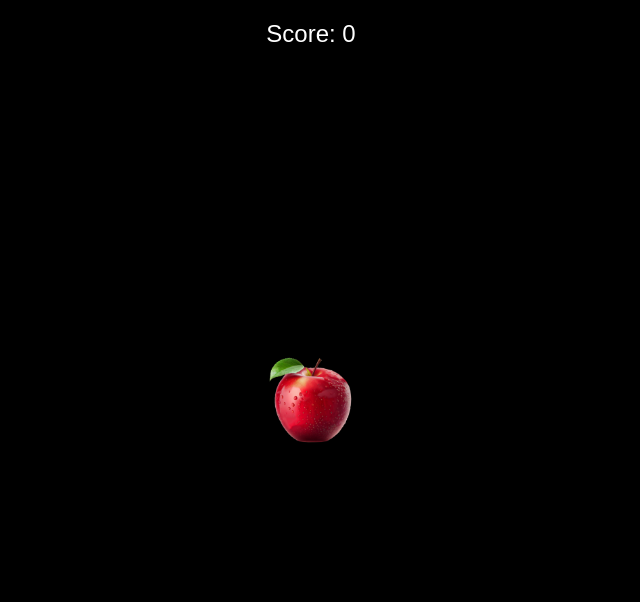
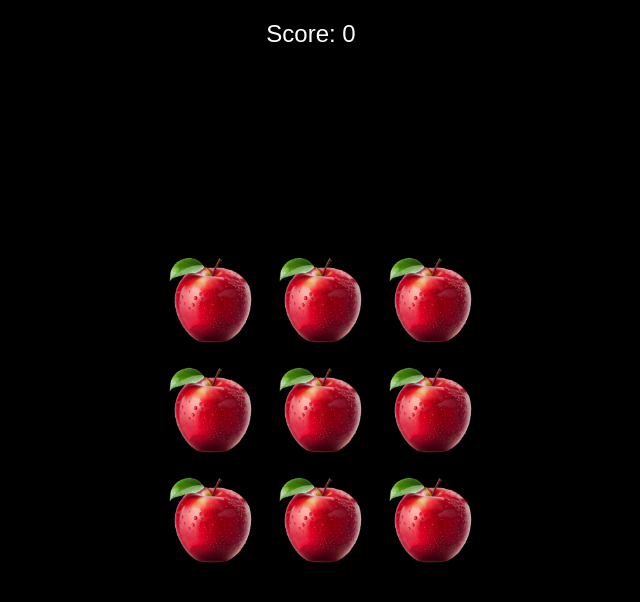
Before and after one commit to Frapp999/Jeu-Pomme, a plain HTML site: page index.html in a window 1280 px wide. Shown: the whole page, without its empty margins (329-969 px from the left). Drawn offline with Linux system fonts and the light colour scheme.

Commit message:
Add files via upload

```diff
--- a/index.html
+++ b/index.html
@@ -23,33 +23,63 @@
             top: 20px;
             font-size: 24px;
         }
-        #pomme {
+        #grid-container {
+            display: grid;
+            grid-template-columns: repeat(3, 1fr);
+            grid-template-rows: repeat(3, 1fr);
+            width: 300px;
+            height: 300px;
+            gap: 10px;
+        }
+        .grid-item {
+            position: relative;
+            display: flex;
+            justify-content: center;
+            align-items: center;
+        }
+        .pomme {
             cursor: pointer;
             width: 100px;
+            transition: opacity 0.5s;
         }
     </style>
 </head>
 <body>
     <div id="score">Score: 0</div>
-    <img id="pomme" src="pomme.png" alt="Pomme" />
+    <div id="grid-container">
+        <div class="grid-item" data-index="0"><img class="pomme" src="pomme.png" alt="Pomme" /></div>
+        <div class="grid-item" data-index="1"><img class="pomme" src="pomme.png" alt="Pomme" /></div>
+        <div class="grid-item" data-index="2"><img class="pomme" src="pomme.png" alt="Pomme" /></div>
+        <div class="grid-item" data-index="3"><img class="pomme" src="pomme.png" alt="Pomme" /></div>
+        <div class="grid-item" data-index="4"><img class="pomme" src="pomme.png" alt="Pomme" /></div>
+        <div class="grid-item" data-index="5"><img class="pomme" src="pomme.png" alt="Pomme" /></div>
+        <div class="grid-item" data-index="6"><img class="pomme" src="pomme.png" alt="Pomme" /></div>
+        <div class="grid-item" data-index="7"><img class="pomme" src="pomme.png" alt="Pomme" /></div>
+        <div class="grid-item" data-index="8"><img class="pomme" src="pomme.png" alt="Pomme" /></div>
+    </div>
 
     <script>
         let score = 0;
         const scoreElement = document.getElementById('score');
-        const pommeElement = document.getElementById('pomme');
+        const gridItems = document.querySelectorAll('.grid-item');
 
-        pommeElement.addEventListener('click', function() {
-            // Incrémente le score
-            score++;
-            scoreElement.textContent = 'Score: ' + score;
+        gridItems.forEach(item => {
+            item.addEventListener('click', function() {
+                // Incrémente le score
+                score++;
+                scoreElement.textContent = 'Score: ' + score;
 
-            // Cache l'image de la pomme
-            pommeElement.style.display = 'none';
+                // Sélectionne l'image de pomme à l'intérieur de l'élément cliqué
+                const pomme = this.querySelector('.pomme');
 
-            // La réaffiche après 5 secondes
-            setTimeout(function() {
-                pommeElement.style.display = 'block';
-            }, 500);
+                // Cache la pomme cliquée
+                pomme.style.opacity = '0';
+
+                // La réaffiche après 500 millisecondes
+                setTimeout(() => {
+                    pomme.style.opacity = '1';
+                }, 500);
+            });
         });
     </script>
 </body>
```
